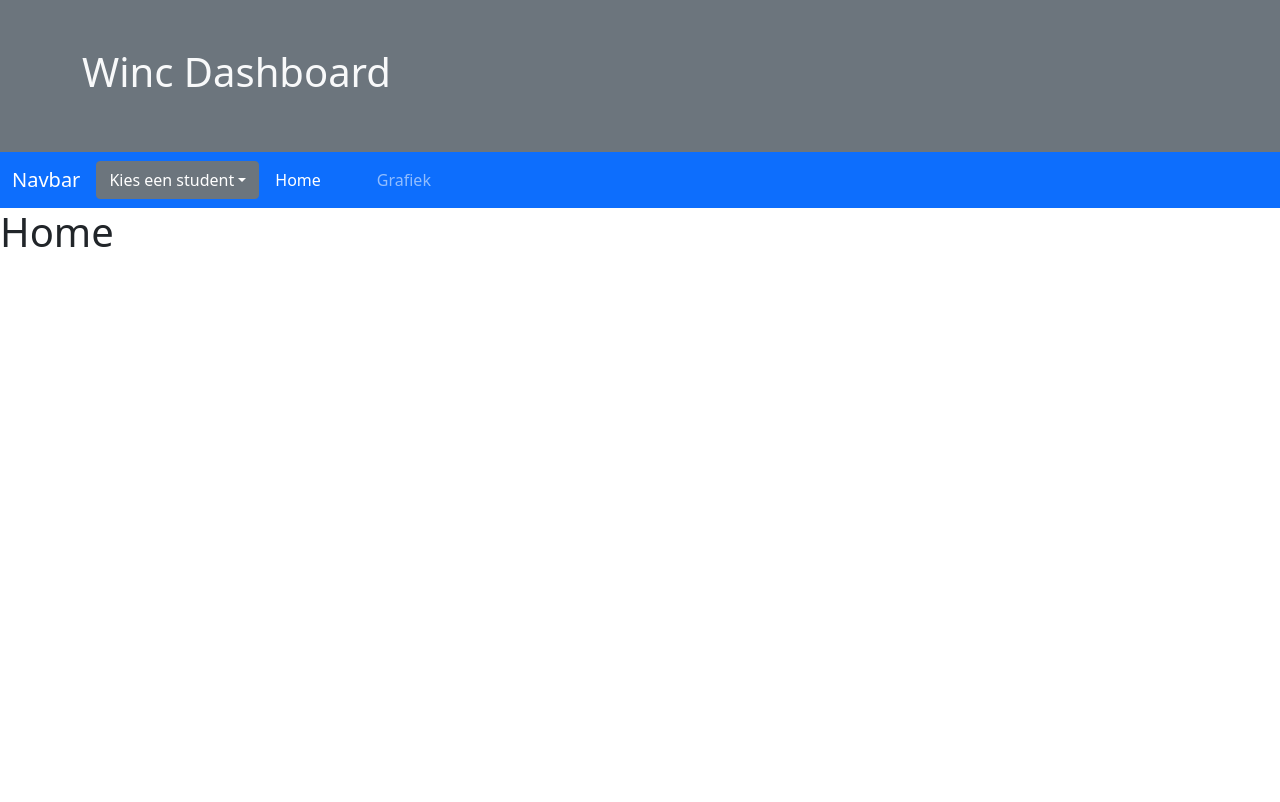
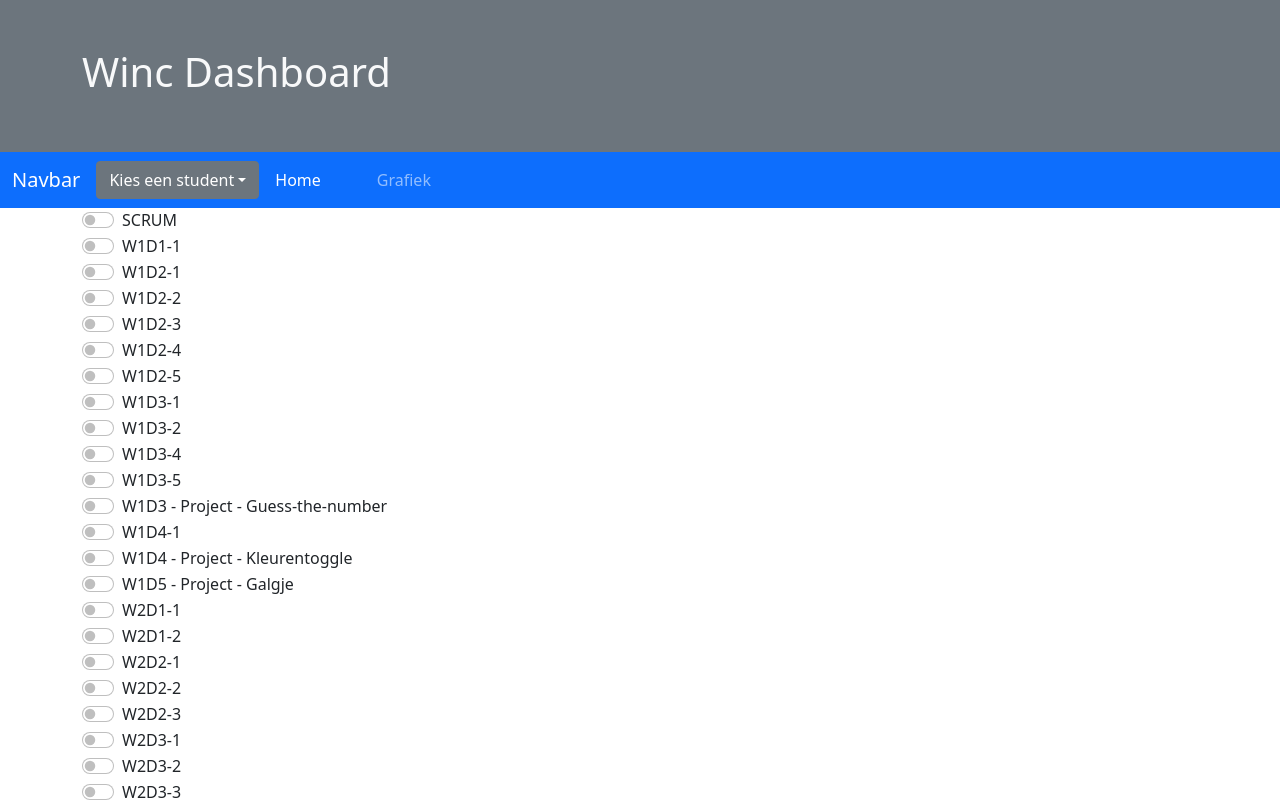
Before and after one commit to SebastianLomme/student-dashboard, a React (Create React App) app: page / in a window 1280 px wide. Shown: the top 802 px of the page. Built offline with nearby package versions, Linux system fonts and the light colour scheme.

Commit message:
added switches

```diff
--- a/src/App.js
+++ b/src/App.js
@@ -22,7 +22,7 @@ function App() {
   const data = useSelector(state => state.reducer.assigments)
   useEffect(() => {
     csv(studentData).then(data => dispatch(setData(data)))
-  }, [dispatch])
+}, [dispatch])
 
   return (
     <Router>
--- a/src/components/Home.js
+++ b/src/components/Home.js
@@ -1,8 +1,44 @@
-import React from 'react';
+import React, { useState, useEffect } from 'react';
+import { useSelector } from "react-redux";
+import { v4 as uuidv4 } from 'uuid';
 
 function Home() {
+    const assigments = useSelector(state => state.reducer.assigments)
+    const [checked, setChecked] = useState({})
+
+    assigments.forEach(item => console.log(item.Opdracht))
+
+    console.log(assigments)
+    const handleChange = (e) => {
+        const {id} = e.target
+        setChecked({
+            ...checked,
+            [id]: !checked[id]
+        })
+        console.log(assigments[0])
+        console.log(checked)
+        console.log(e.target)
+    }
+
+    useEffect(() => {
+        if (assigments.length !== 0) {
+            console.log("Opdrachten", assigments)
+        }
+    }, [assigments])
+
+    const assigmentsSwitch = assigments.map((item, index) => {
+        return (<div className="form-check form-switch" key={uuidv4()}>
+            <input className="form-check-input" type="checkbox" role="switch" onChange={handleChange} id={`${assigments[index].Opdracht}`} checked={checked[assigments[index].Opdracht]} />
+            <label className="form-check-label" htmlFor={`${assigments[index].Opdracht}}`}>{item.Opdracht}</label>
+        </div>)
+    }
+    )
+
     return (
-        <h1>Home</h1>
+        <div className="container">
+            {assigmentsSwitch}
+
+        </div>
     )
 
 }
```
